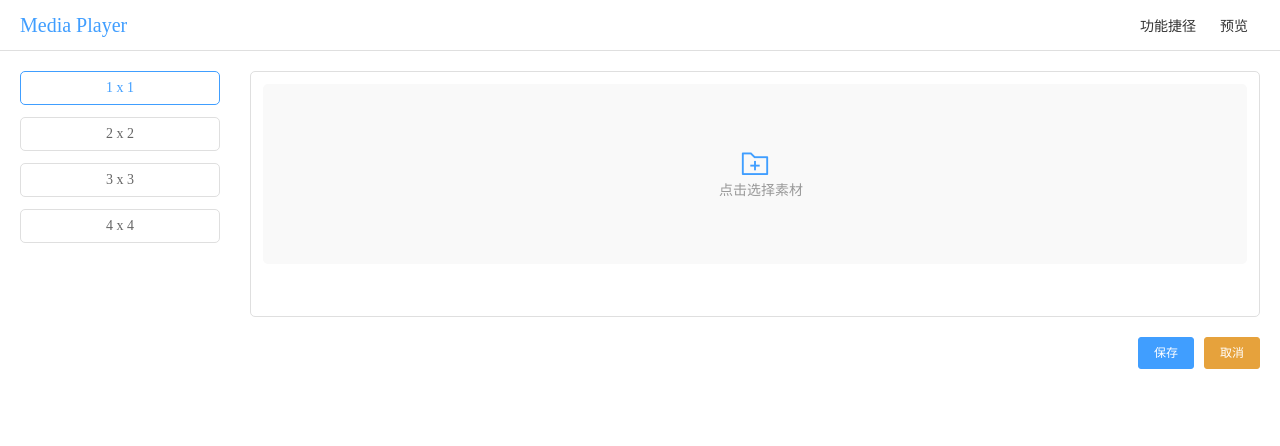
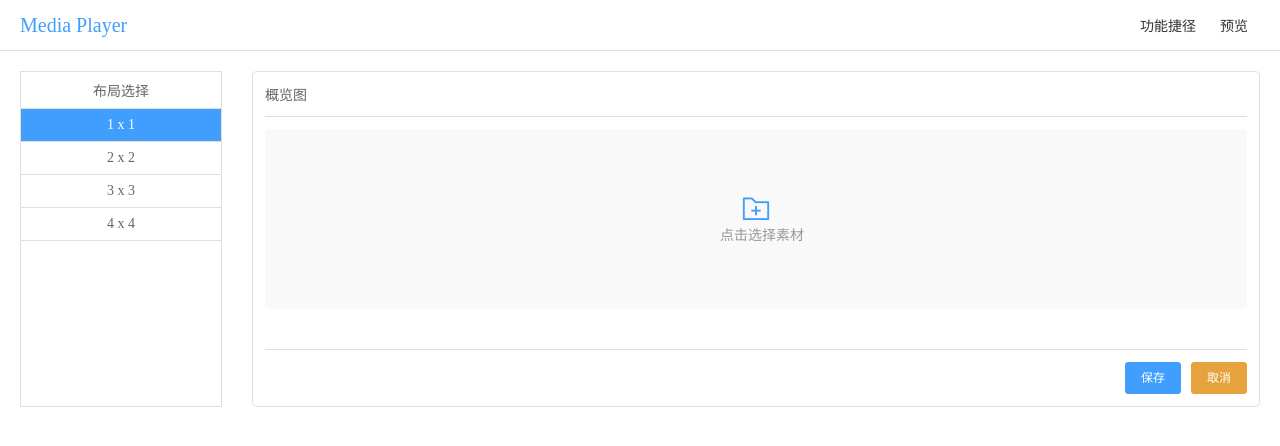
Before and after one commit to ChinaWuhua/media-player, a Vue app: page /#/screens in a window 1280 px wide. Shown: the top 446 px of the page. Built offline with nearby package versions, Linux system fonts and the light colour scheme.

Commit message:
1、添加字体类型 2、改善布局规整感

```diff
--- a/src/views/ScreenSetting/index.vue
+++ b/src/views/ScreenSetting/index.vue
@@ -3,6 +3,7 @@
     <div class="deviceName">{{ deviceName }} <span class="screenParams">{{screen}}</span></div>
     <div class="device">
       <div class="deviceMsg">
+        <div class="deviceMsgTitle">布局选择</div>
         <template v-for="(item, index) in layoutList">
           <div class="layoutItem" :class="{'active': index == active}" @click="chosedLayout(item, index)">
             {{item.label}}
@@ -11,11 +12,12 @@
       </div>
       <div class="deviceParams">
         <div class="deviceComponent">
+          <div class="deviceComponentTitle">概览图</div>
           <component :is="effectComponent" ref="deviceConfig"></component>
-        </div>
-        <div class="saveBtns">
-          <el-button type="primary" @click="save">保存</el-button>
-          <el-button type="warning">取消</el-button>
+          <div class="saveBtns">
+            <el-button type="primary" @click="save">保存</el-button>
+            <el-button type="warning">取消</el-button>
+          </div>
         </div>
       </div>
     </div>
@@ -92,6 +94,21 @@ export default {
   .deviceMsg {
     width: 200px;
     flex-shrink: 1;
+    border: 1px solid #dfdfdf;
+  }
+  .deviceMsgTitle {
+    font-size: 14px;
+    color: #666;
+    padding: 8px 0;
+    text-align: center;
+    border-bottom: 1px solid #dfdfdf;
+  }
+  .deviceComponentTitle {
+    font-size: 14px;
+    color: #666;
+    padding: 0 0 12px 0;
+    border-bottom: 1px solid #dfdfdf;
+    margin-bottom: 12px;
   }
   .deviceName {
     font-size: 16px;
@@ -108,24 +125,20 @@ export default {
     border-radius: 5px;
   }
   .layoutItem {
-    border: 1px solid #dfdfdf;
     padding: 8px 0;
     text-align: center;
     font-size: 14px;
     color: #666;
-    margin-top: 12px;
-    border-radius: 5px;
     cursor: pointer;
+    border-bottom: 1px solid #dfdfdf;
   }
   .layoutItem:hover {
-    color: #fff;
-    background: #409EFF;
-    border-color: #409EFF;
+    color: #409EFF;
+    background: #efefef;
   }
   .active {
-    color: #409EFF !important;
-    border-color: #409EFF !important;
-    background: #fff !important;
+    color: #fff !important;
+    background: #409EFF !important;
   }
   .layoutItem:first-child {
     margin: 0;
@@ -133,6 +146,8 @@ export default {
   .saveBtns {
     margin-top: 20px;
     text-align: right;
+    border-top: 1px solid #dfdfdf;
+    padding-top: 12px;
   }
 </style>
 <style>
--- a/src/views/ScreenSetting/template/template_common.vue
+++ b/src/views/ScreenSetting/template/template_common.vue
@@ -22,7 +22,7 @@
                 <source src="http://mp42.china.com.cn/video_tide/video/2019/3/26/20193261553564949777_356.mp4" type="video/mp4">
                 浏览器不支持本视频，您可以选择使用其他终端观看。
               </video>
-              <div v-else-if="item.type == 'words'" class="words" :style="fontStyle">
+              <div v-else-if="item.type == 'words'" class="words" :style="item.fontStyle">
                 {{item.words}}
               </div>
             </div>
@@ -39,7 +39,7 @@
             <el-option label="文字" value="words"></el-option>
           </el-select>
         </el-form-item>
-        <template v-if="form.mediaType == 'words'">
+        <span v-show="form.mediaType == 'words'">
           <el-form-item label="输入文字">
             <el-input placeholder="请输入文字" v-model="form.words" />
           </el-form-item>
@@ -50,7 +50,14 @@
               <el-option label="更大字体" value="40px"></el-option>
             </el-select>
           </el-form-item>
-        </template>
+          <el-form-item label="文字颜色">
+            <el-select v-model="fontStyle.color">
+              <el-option label="白色" value="white"></el-option>
+              <el-option label="红色" value="red"></el-option>
+              <el-option label="橙色" value="orange"></el-option>
+            </el-select>
+          </el-form-item>
+        </span>
         <el-form-item>
           <el-button type="primary" @click="confirm">确定</el-button>
         </el-form-item>
@@ -91,6 +98,7 @@ export default {
       tableData: [],
       fontStyle: {
         fontSize: '',
+        color: '',
       },
     };
   },
@@ -104,6 +112,8 @@ export default {
           name: 'col-' + i,
           type: '',
           src: '',
+          words: '',
+          fontStyle: null,
         })
       }
     },
@@ -127,8 +137,14 @@ export default {
           break;
         case 'words':
           this.tableData[this.focus].words = this.form.words;
+          this.tableData[this.focus].fontStyle = Object.assign({}, this.fontStyle);
+          this.clearFont()
           break;
       }
+    },
+    clearFont () {
+      this.form.words = '';
+      this.fontStyle.fontSize = '';
     },
     toFocus (item, index) {
       this.focus = index
@@ -145,4 +161,7 @@ export default {
   .el-row {
     margin-bottom: 20px;
   }
+  .toolsBox {
+    margin-top: -12px;
+  }
 </style>
```
